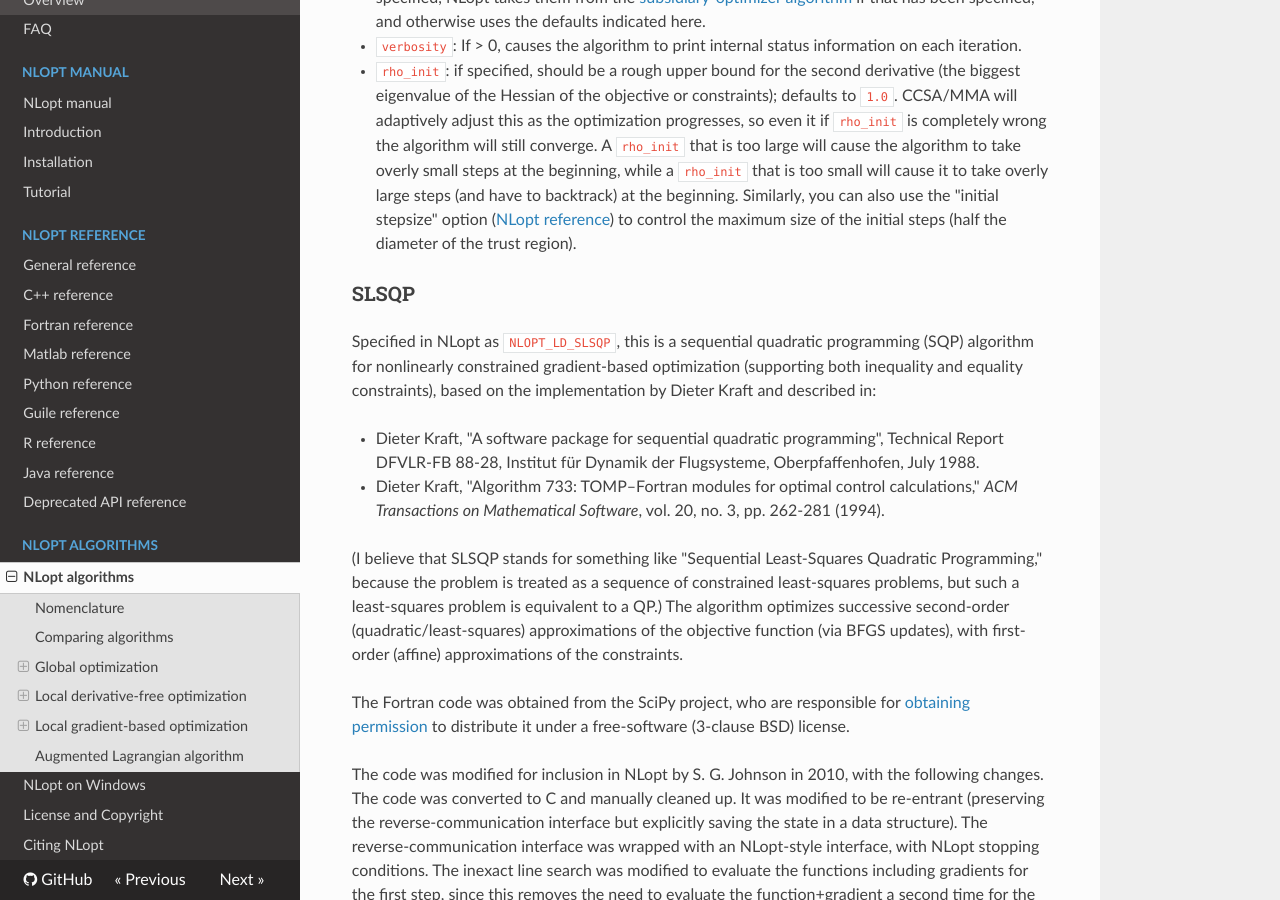
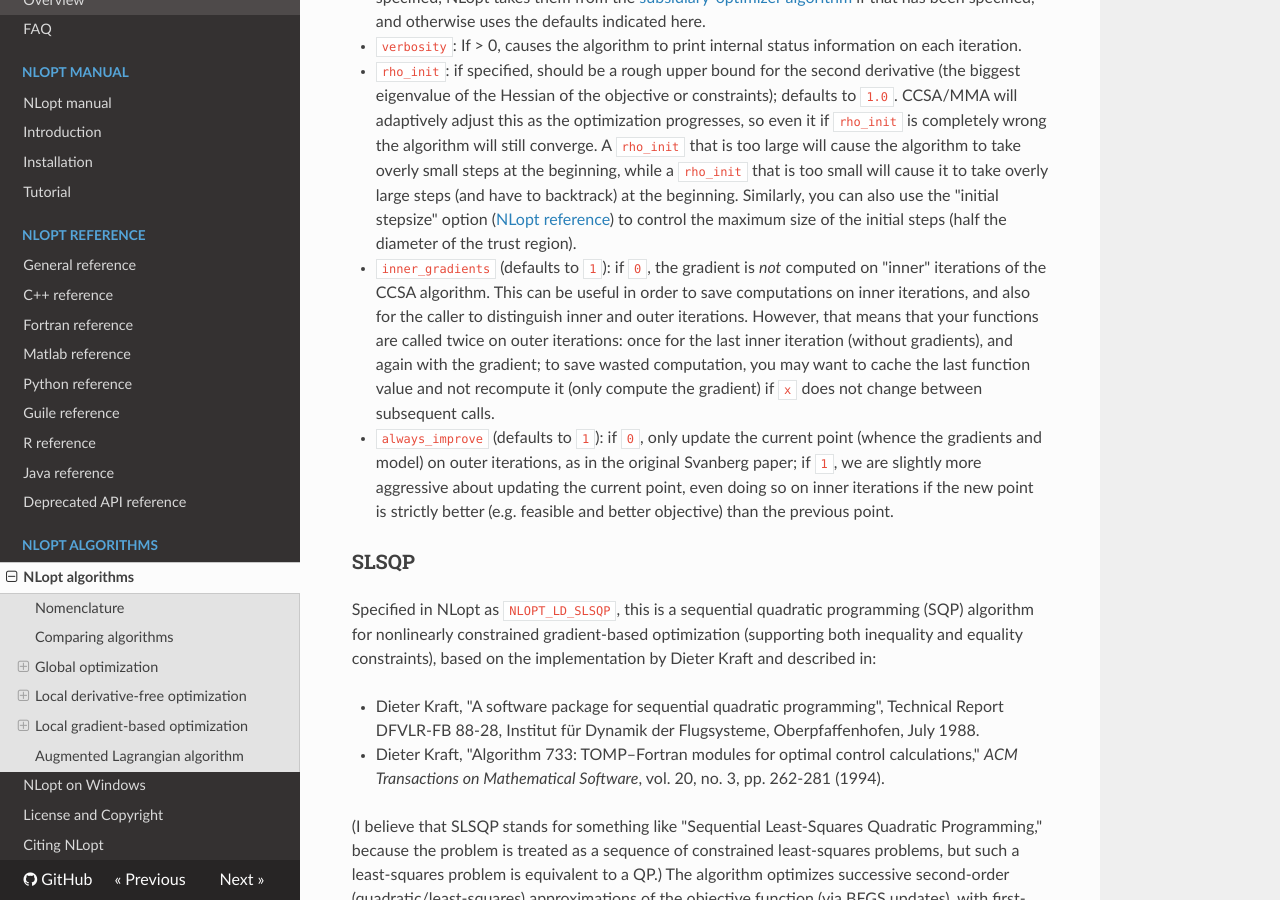
Before and after one commit to stevengj/nlopt, an MkDocs documentation site: the page built from doc/docs/NLopt_Algorithms.md, in a window 1280 px wide and 900 px high, scrolled down 14583 px. Built offline with MkDocs 1.6.1, drawn with Linux system fonts in a browser that asks for light colours; nearby versions of some CDN libraries.

Commit message:
docs for new CCSA params

```diff
--- a/doc/docs/NLopt_Algorithms.md
+++ b/doc/docs/NLopt_Algorithms.md
@@ -337,6 +337,8 @@ specified using the [`nlopt_set_param` API](NLopt_Reference.md#algorithm-specifi
 * `dual_algorithm` (defaults to `NLOPT_LD_MMA`), `dual_ftol_rel` (defaults to `1e-14`), `dual_ftol_abs` (defaults to `0`), `dual_xtol_rel` (defaults to `0`), `dual_xtol_abs` (defaults to `0`), `dual_maxeval` (defaults to `100000`): These specify how the algorithm internally solves the "dual" optimization problem for its approximate objective.   Because this subsidiary solve requires no evaluations of the user's objective function, it is typically fast enough that we can solve it to high precision without worrying too much about the details.  Howeve,r in high-dimensional problems you may notice that MMA/CCSA is taking a long time between optimization steps, in which case you may want to increase `dual_ftol_rel` or make other changes.   If these parameters are not specified, NLopt takes them from the [subsidiary-optimizer algorithm](NLopt_Reference.md#localsubsidiary-optimization-algorithm) if that has been specified, and otherwise uses the defaults indicated here.
 * `verbosity`: If > 0, causes the algorithm to print internal status information on each iteration.
 * `rho_init`: if specified, should be a rough upper bound for the second derivative (the biggest eigenvalue of the Hessian of the objective or constraints); defaults to `1.0`.   CCSA/MMA will adaptively adjust this as the optimization progresses, so even it if `rho_init` is completely wrong the algorithm will still converge.  A `rho_init` that is too large will cause the algorithm to take overly small steps at the beginning, while a `rho_init` that is too small will cause it to take overly large steps (and have to backtrack) at the beginning.   Similarly, you can also use the "initial stepsize" option ([NLopt reference](NLopt_Reference.md#initial-step-size)) to control the maximum size of the initial steps (half the diameter of the trust region).
+* `inner_gradients` (defaults to `1`): if `0`, the gradient is *not* computed on "inner" iterations of the CCSA algorithm.  This can be useful in order to save computations on inner iterations, and also for the caller to distinguish inner and outer iterations.  However, that means that your functions are called twice on outer iterations: once for the last inner iteration (without gradients), and again with the gradient; to save wasted computation, you may want to cache the last function value and not recompute it (only compute the gradient) if `x` does not change between subsequent calls.
+* `always_improve` (defaults to `1`): if `0`, only update the current point (whence the gradients and model) on outer iterations, as in the original Svanberg paper; if `1`, we are slightly more aggressive about updating the current point, even doing so on inner iterations if the new point is strictly better (e.g. feasible and better objective) than the previous point.
 
 ### SLSQP
 
```
